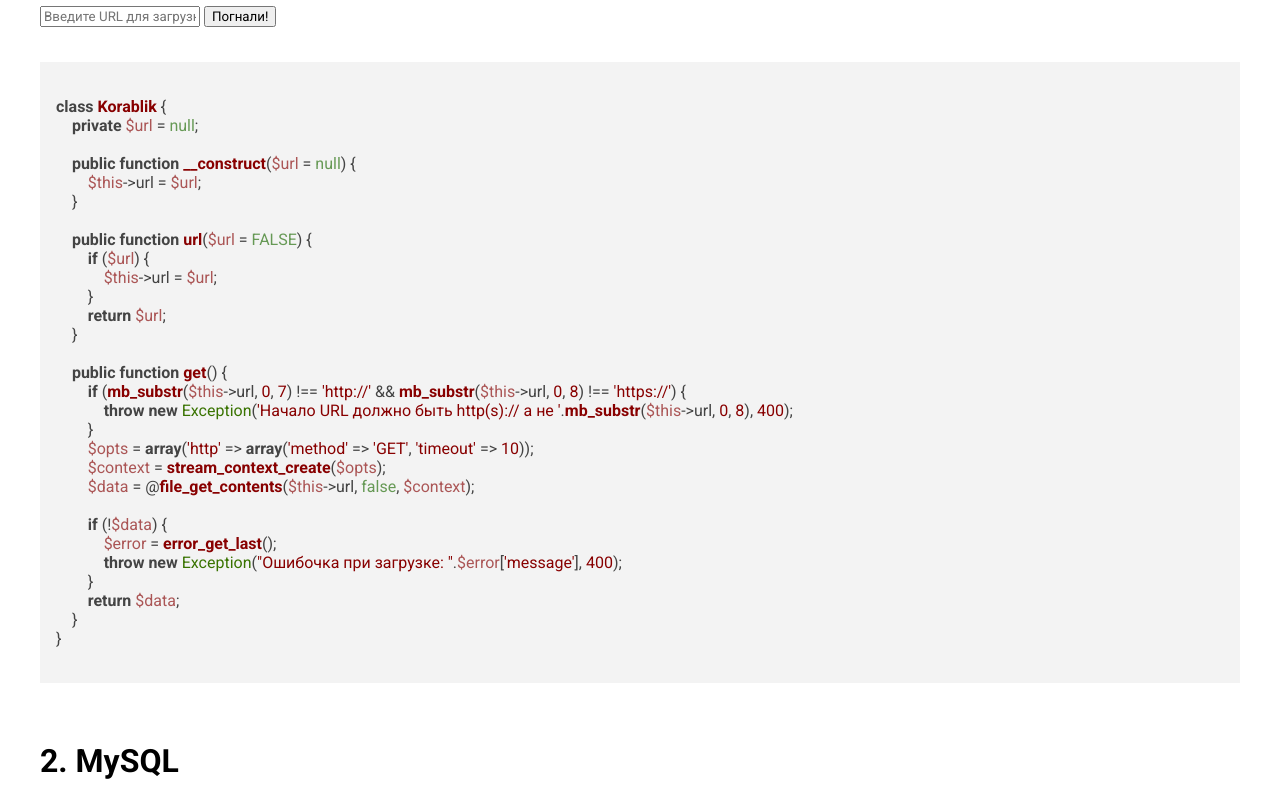
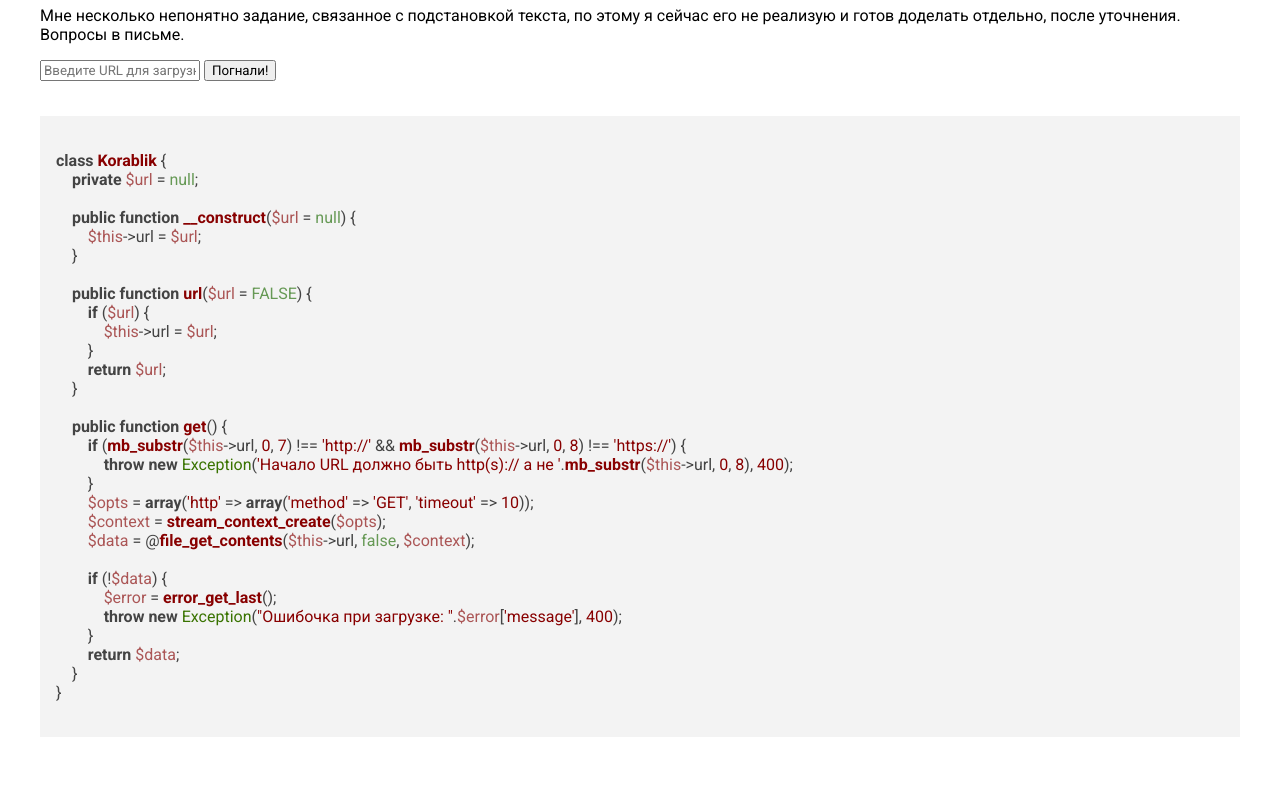
Before and after one commit to r1000ru/r1000ru.github.io, a plain HTML site: page index.html in a window 1280 px wide. Shown: the part 75-865 px from the top of the page. Drawn offline with nearby package versions, Linux system fonts and the light colour scheme.

Commit message:
PreFinal

```diff
--- a/index.html
+++ b/index.html
@@ -13,6 +13,10 @@
     <body>
         <div class="content">
             <h1>1. PHP</h1>
+            <p>
+                Мне несколько непонятно задание, связанное с подстановкой текста, по этому я сейчас его не реализую и готов доделать отдельно, после уточнения.
+                Вопросы в письме.
+            </p>
             <input type="text" placeholder="Введите URL для загрузки" id="downloadMe"/>
             <input type="button" value="Погнали!" id="downloadMeSend"/>
             <pre>
```
